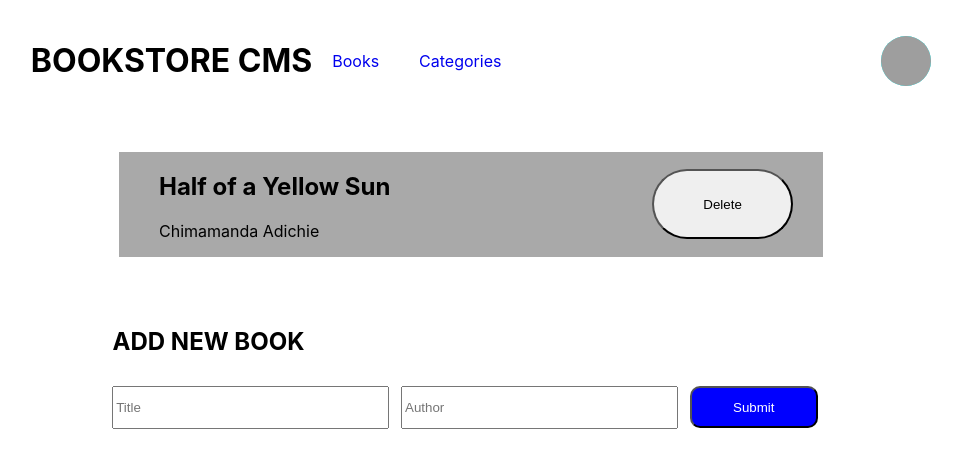
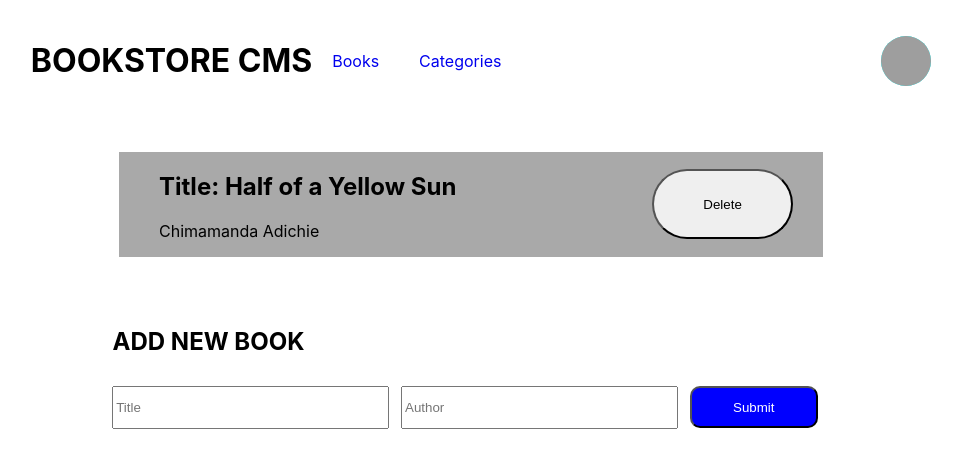
Before and after one commit to richardoppiyo/bookstore, a React (Create React App) app: page / in a window 1280 px wide. Shown: the top 468 px of the page, without its empty margins (169-1131 px from the left). Built offline with nearby package versions, Linux system fonts and the light colour scheme; grey boxes are pictures that could not be loaded.

Commit message:
display book list form redux store usin useSelector

```diff
--- a/src/components/Book.js
+++ b/src/components/Book.js
@@ -1,13 +1,19 @@
 import React from 'react';
 import './Book.css';
-import PropTypes from 'prop-types';
+// import PropTypes from 'prop-types';
 
-const Book = (props) => {
-  const { title, author } = props;
+import { useSelector } from 'react-redux';
+
+const Book = () => {
+  // const { title, author } = props;
+  const title = useSelector((state) => state.book.title);
+  const author = useSelector((state) => state.book.author);
   return (
     <div className="book">
       <div className="book-holder">
         <h2>
+          Title:
+          {' '}
           {title}
         </h2>
         <p>{author}</p>
@@ -17,9 +23,9 @@ const Book = (props) => {
   );
 };
 
-Book.propTypes = {
-  title: PropTypes.string.isRequired,
-  author: PropTypes.string.isRequired,
-};
+// Book.propTypes = {
+//   title: PropTypes.string.isRequired,
+//   author: PropTypes.string.isRequired,
+// };
 
 export default Book;
--- a/src/components/Books.js
+++ b/src/components/Books.js
@@ -6,7 +6,7 @@ import InputBook from './InputBook';
 const Books = () => (
   <>
     <Header />
-    <Book title="Half of a Yellow Sun" author="Chimamanda Adichie" />
+    <Book />
     <InputBook />
   </>
 );
--- a/src/redux/books/books.js
+++ b/src/redux/books/books.js
@@ -2,10 +2,13 @@ const ADD = 'bookStore/books/ADD';
 const REMOVE = 'bookStore/books/REMOVE';
 
 const initialState = {
-  booksArray: [],
+  booksArray: {
+    title: 'Half of a Yellow Sun',
+    author: 'Chimamanda Adichie',
+  },
 };
 
-export default function bookReducer(state = initialState, action) {
+export default function bookReducer(state = initialState.booksArray, action) {
   switch (action.types) {
     case ADD:
       return {
```
